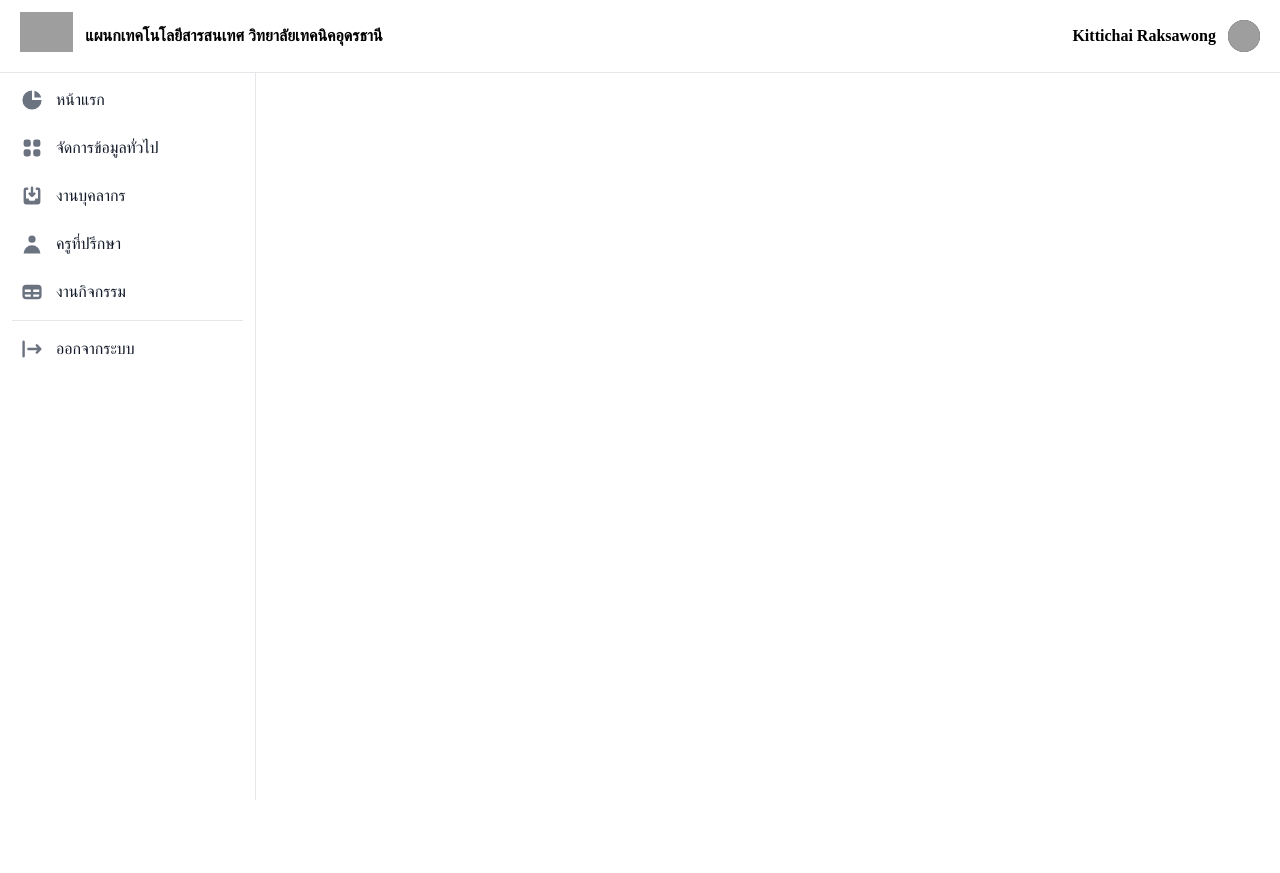
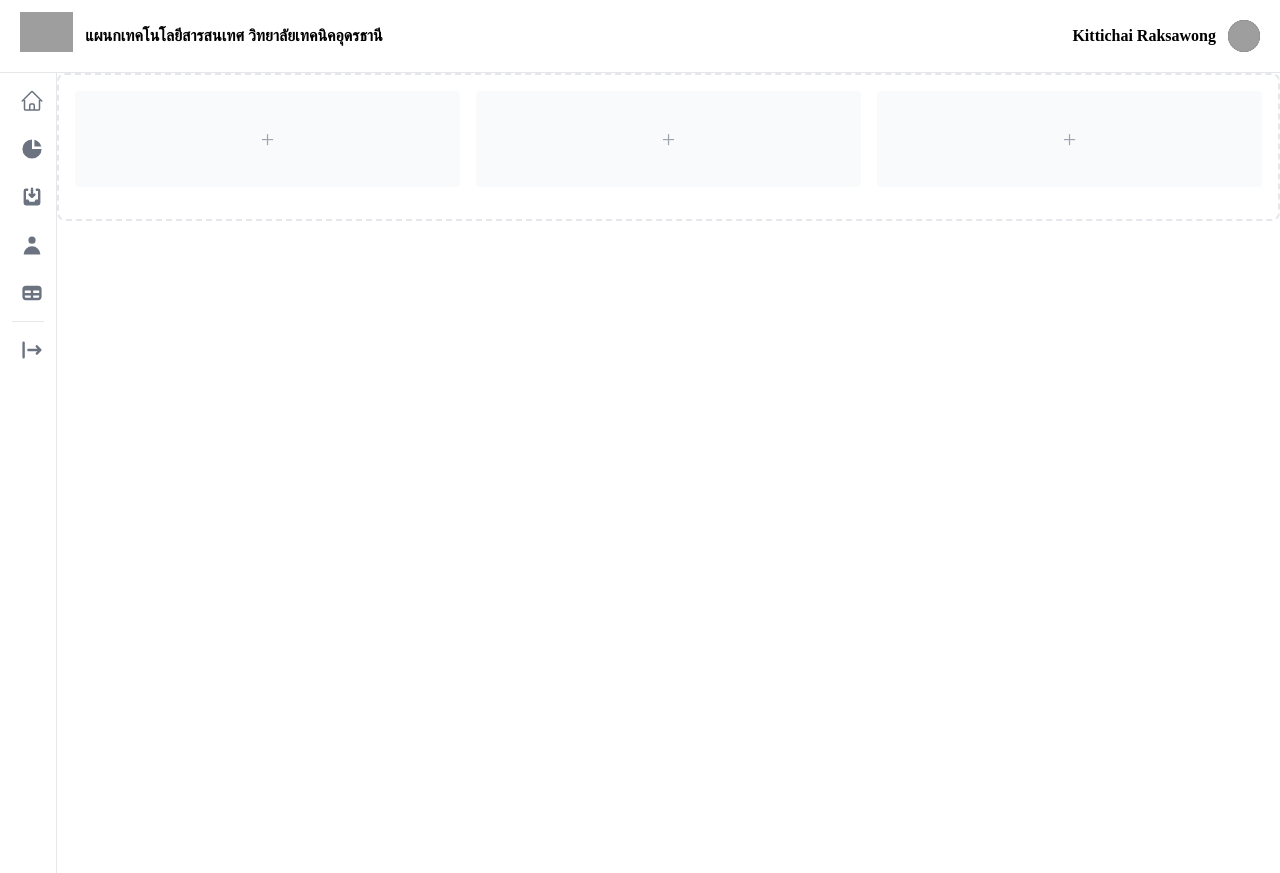
Before and after one commit to ktcrsw/EDS, a PHP site: page /components/teacher/index.php in a window 1280 px wide. Before the commit the page ends 800 px from the top, so only its background shows below. Run offline with PHP 8.4, Linux system fonts and the light colour scheme; a user stored in the database is signed in; some libraries are stand-ins or nearby versions; some web fonts are replaced; grey boxes are pictures that could not be loaded.

Commit message:
Side Bar

```diff
--- a/Backend/admin/del_user.php
+++ b/Backend/admin/del_user.php
@@ -8,6 +8,4 @@
     $del = "DELETE FROM users WHERE u_id = '".$id."'";
     $query = $db->query($del);
     // header('location:admin.php');
-
-
 ?>
--- a/components/assets/teacher_nav.php
+++ b/components/assets/teacher_nav.php
@@ -1,6 +1,6 @@
 <?php include "header.php"; ?>
 
-<nav class="fixed top-0 z-50 w-full bg-white border-b border-gray-200 dark:bg-gray-800 dark:border-gray-700">
+<nav class=" top-0 z-50 w-full bg-white border-b border-gray-200 dark:bg-gray-800 dark:border-gray-700">
   <div class="px-3 py-3 lg:px-5 lg:pl-3">
     <div class="flex items-center justify-between">
       <div class="flex items-center justify-start">
@@ -26,21 +26,25 @@
   </div>
 </nav>
 
-<aside id="logo-sidebar" class="fixed top-0 left-0 z-40 w-64 h-screen pt-20 transition-transform -translate-x-full bg-white border-r border-gray-200 sm:translate-x-0 dark:bg-gray-800 dark:border-gray-700" aria-label="Sidebar">
-   <div class="h-full px-3 pb-4 overflow-y-auto bg-white dark:bg-gray-800">
+<div class="flex">
+<aside id="logo-sidebar" class=" top-0 left-0 z-40 h-screen pt-2 transition-transform -translate-x-full bg-white border-r border-gray-200 sm:translate-x-0 dark:bg-gray-800 dark:border-gray-700" aria-label="Sidebar">
+   <div class="h-full px-3 pb-4 overflow-y-auto bg-white duration-500 overflow-hidden w-14 hover:w-64 dark:bg-gray-800">
       <ul class="space-y-2 font-medium">
-         <li>
+      <li>
             <a href="#" class="flex items-center p-2 text-gray-900 rounded-lg dark:text-white hover:bg-gray-100 dark:hover:bg-gray-700">
-               <svg aria-hidden="true" class="w-6 h-6 text-gray-500 transition duration-75 dark:text-gray-400 group-hover:text-gray-900 dark:group-hover:text-white" fill="currentColor" viewBox="0 0 20 20" xmlns="http://www.w3.org/2000/svg"><path d="M2 10a8 8 0 018-8v8h8a8 8 0 11-16 0z"></path><path d="M12 2.252A8.014 8.014 0 0117.748 8H12V2.252z"></path></svg>
-               <span class="ml-3">หน้าแรก</span>
+            <svg fill="none" class="flex-shrink-0 w-6 h-6 text-gray-500 transition duration-75 dark:text-gray-400 group-hover:text-gray-900" stroke="currentColor" stroke-width="1.5" viewBox="0 0 24 24" xmlns="http://www.w3.org/2000/svg" aria-hidden="true">
+  <path stroke-linecap="round" stroke-linejoin="round" d="M2.25 12l8.954-8.955c.44-.439 1.152-.439 1.591 0L21.75 12M4.5 9.75v10.125c0 .621.504 1.125 1.125 1.125H9.75v-4.875c0-.621.504-1.125 1.125-1.125h2.25c.621 0 1.125.504 1.125 1.125V21h4.125c.621 0 1.125-.504 1.125-1.125V9.75M8.25 21h8.25"></path>
+</svg>
+               <span class="flex-1 ml-3 whitespace-nowrap">หน้าแรก</span>
+               <!-- <span class="inline-flex items-center justify-center w-3 h-3 p-3 ml-3 text-sm font-medium text-blue-800 bg-blue-100 rounded-full dark:bg-blue-900 dark:text-blue-300">3</span> -->
             </a>
          </li>
-         <li>
             <a href="#" class="flex items-center p-2 text-gray-900 rounded-lg dark:text-white hover:bg-gray-100 dark:hover:bg-gray-700">
-               <svg aria-hidden="true" class="flex-shrink-0 w-6 h-6 text-gray-500 transition duration-75 dark:text-gray-400 group-hover:text-gray-900 dark:group-hover:text-white" fill="currentColor" viewBox="0 0 20 20" xmlns="http://www.w3.org/2000/svg"><path d="M5 3a2 2 0 00-2 2v2a2 2 0 002 2h2a2 2 0 002-2V5a2 2 0 00-2-2H5zM5 11a2 2 0 00-2 2v2a2 2 0 002 2h2a2 2 0 002-2v-2a2 2 0 00-2-2H5zM11 5a2 2 0 012-2h2a2 2 0 012 2v2a2 2 0 01-2 2h-2a2 2 0 01-2-2V5zM11 13a2 2 0 012-2h2a2 2 0 012 2v2a2 2 0 01-2 2h-2a2 2 0 01-2-2v-2z"></path></svg>
+               <svg aria-hidden="true" class="flex-shrink-0 w-6 h-6 text-gray-500 transition duration-75 dark:text-gray-400 group-hover:text-gray-900 dark:group-hover:text-white" fill="currentColor" viewBox="0 0 20 20" xmlns="http://www.w3.org/2000/svg"><path d="M2 10a8 8 0 018-8v8h8a8 8 0 11-16 0z"></path><path d="M12 2.252A8.014 8.014 0 0117.748 8H12V2.252z"></path></svg>
                <span class="flex-1 ml-3 whitespace-nowrap">จัดการข้อมูลทั่วไป</span>
                <!-- <span class="inline-flex items-center justify-center px-2 ml-3 text-sm font-medium text-gray-800 bg-gray-200 rounded-full dark:bg-gray-700 dark:text-gray-300">Pro</span> -->
             </a>
+
          </li>
          <li>
             <a href="#" class="flex items-center p-2 text-gray-900 rounded-lg dark:text-white hover:bg-gray-100 dark:hover:bg-gray-700">
@@ -71,3 +75,22 @@
       </ul>
    </div>
 </aside>
+<div class="w-screen h-screen">
+   <div class="p-4 border-2 border-gray-200 border-dashed rounded-lg dark:border-gray-700">
+      <div class="grid grid-cols-3 gap-4 mb-4">
+         <div class="flex items-center justify-center h-24 rounded bg-gray-50 dark:bg-gray-800">
+            <p class="text-2xl text-gray-400 dark:text-gray-500">+</p>
+         </div>
+         <div class="flex items-center justify-center h-24 rounded bg-gray-50 dark:bg-gray-800">
+            <p class="text-2xl text-gray-400 dark:text-gray-500">+</p>
+         </div>
+         <div class="flex items-center justify-center h-24 rounded bg-gray-50 dark:bg-gray-800">
+            <p class="text-2xl text-gray-400 dark:text-gray-500">+</p>
+         </div>
+      </div>
+
+
+      </div>
+   </div>
+</div>
+</div>
```
Also changed, not shown: components/image/home (1).svg (added), components/image/home.svg (added).
